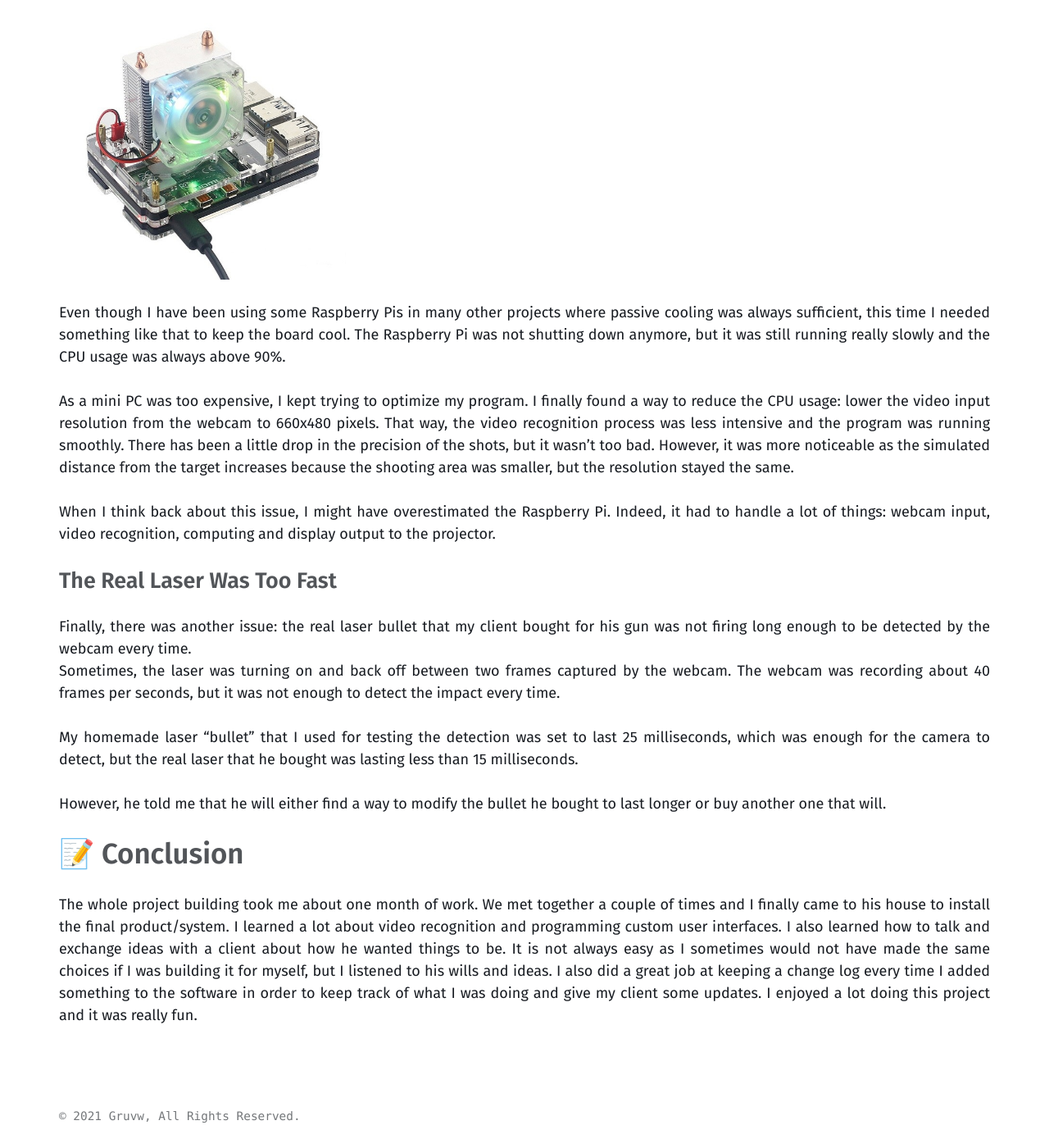
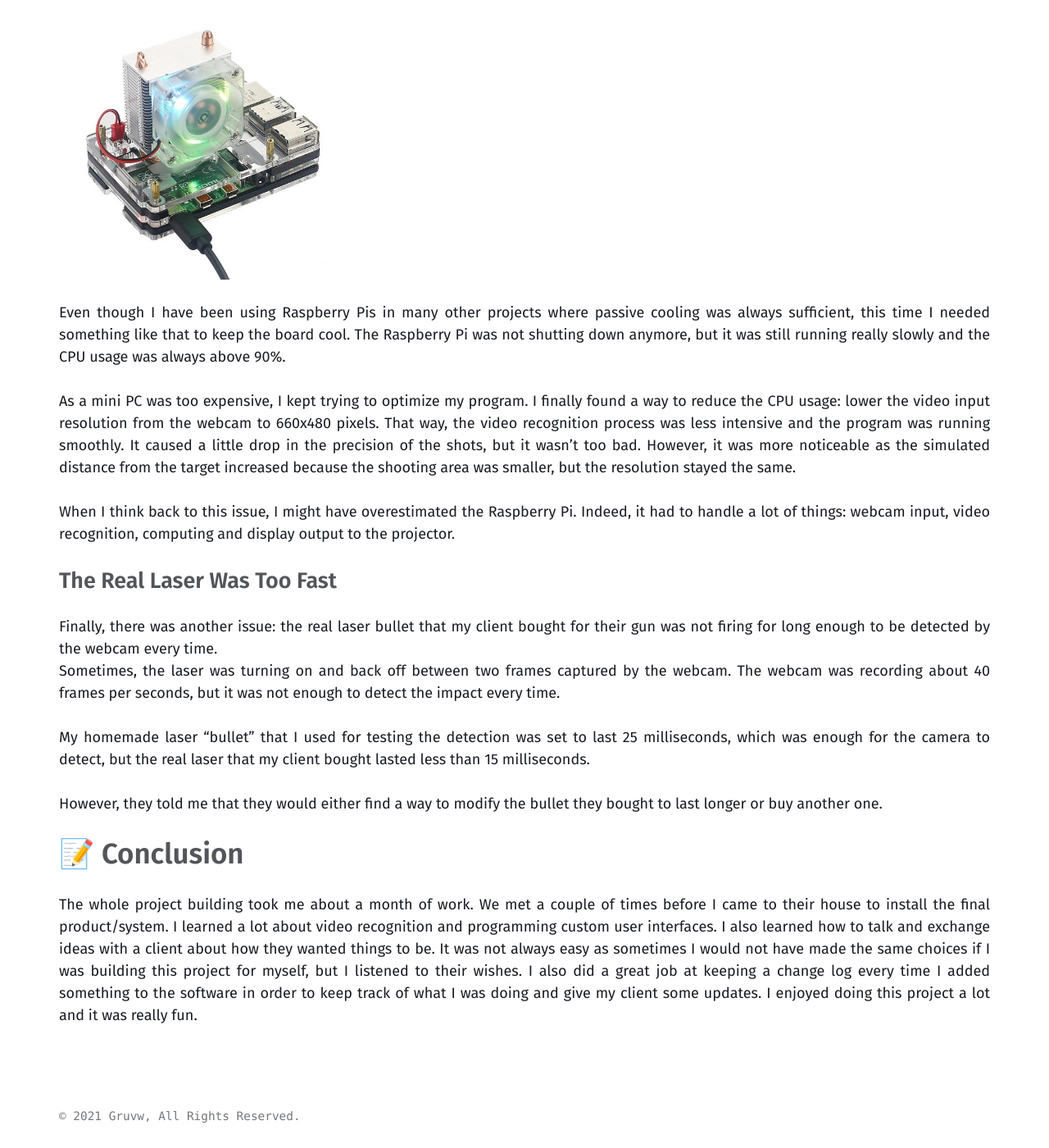
Before and after one commit to gruvw/portfolio, a Jekyll site: the page built from future_posts/2020-09-01-laser-gun-projected-target.md, in a window 1280 px wide and 1400 px high, scrolled down 12146 px. Shown: the whole window at 82% size. Built offline with Jekyll 4.4.1, drawn with Linux system fonts in a browser that asks for light colours; the table of contents is made by our own code; some of the changed text lies outside the part shown.

Commit message:
Review #4

```diff
--- a/future_posts/2020-09-01-laser-gun-projected-target.md
+++ b/future_posts/2020-09-01-laser-gun-projected-target.md
@@ -17,13 +17,13 @@ I already had a job planned for the summer 2020, but with the COVID-19 pandemic
 I was left without any way to work and gain money that summer until the day I received an email.
 It was sent by a friend of the teacher that was my mentor during my high school project [AI in video games](/2019/10/25/artificial-intelligence-in-video-games.html){:target="_blank"}.
 He had an idea and needed someone that knew how to build it.
-My teacher had recommended me since he knew my coding skills from the high school project.
+My teacher had recommended me since they knew my coding skills from the high school project.
 
-It was a bit like freelance work as he was not part of a corporation, he just wanted me to build a software for his personal use.
+It was a bit like freelance work as they were not part of a corporation, they just wanted me to build a software for their personal use.
 It was not the first time that I made money from coding: I had won some money when I was about 13 years old and arrived second place in the Grip-It robotic competition at the Leman Make.
 However, it was my first coding job where I would get paid for doing something that someone requested.
 
-It allowed me to learn how to talk to a client and understand what he wanted.
+It allowed me to learn how to talk to a client and understand what they wanted.
 I regularly made some reports containing the advancement of the project.
 It ultimately confirmed my will to work as a software engineer.
 
@@ -184,9 +184,9 @@ Below are two examples of targets:
 <img width="250px" alt="Real impact picture" src="/assets/images/posts/laser_gun_projected_target/documentation/cible_dots.png" style="border: 2px solid black;">
 <img width="250px" alt="Real impact picture" src="/assets/images/posts/laser_gun_projected_target/documentation/cible_cercle.png" style="border: 2px solid black;">
 
-I used a [Tkinter](https://docs.python.org/fr/3/library/tkinter.html) window in full screen mode sent as video output to the projector and build the user interface.
-On the main menu, I added some configuration buttons that can be used to select things like which target we want or how far from it, we want to be standing.
-I emulated the distance to a target by simply reducing the target size according to how it would be looking in real life.
+I used a [Tkinter](https://docs.python.org/fr/3/library/tkinter.html) window in full screen mode sent as video output to the projector and built the user interface.
+On the main menu, I added some configuration buttons that can be used to select things like which target we want or how far from it we want to be standing.
+I emulated the distance to a target by simply reducing the target size according to how it would look in real life.
 I also added a button to re-calibrate the camera, just in case it moved a bit.
 
 This is a small video of what the menu looked like (the user interface is in French):
@@ -195,9 +195,9 @@ This is a small video of what the menu looked like (the user interface is in Fre
   <iframe src="https://www.youtube-nocookie.com/embed/r6u0h7QLznI?rel=0" frameborder="0" allow="accelerometer; clipboard-write; encrypted-media; gyroscope; picture-in-picture" allowfullscreen></iframe>
 </div>
 
-The player interacts with the buttons by shooting directly on them in order to select the settings he wants.
-When the main menu is displayed, he can see a little thumbnail on each button showing what he has pre-selected.
-When the player is ready, he can shoot on the start button and shoot on the target.
+The player interacts with the buttons by shooting directly on them in order to select the settings they want.
+When the main menu is displayed, they can see a little thumbnail on each button showing what they have pre-selected.
+When the player is ready, they can shoot on the start button and then on the target.
 
 There are multiple "programs" available to the player, for examples: program A is a free-range, meaning that the player can freely shoot on the target, on program B the player has 5 bullets and 5 seconds to shoot...
 
@@ -214,55 +214,55 @@ This is an example of a result page:
 
 <img width="800px" alt="Real impact picture" src="/assets/images/posts/laser_gun_projected_target/documentation/score.png"  style="border: 2px solid black;">
 
-After seeing his results, the player is taken back to the home screen.
+After seeing their results, the player is taken back to the home screen.
 
 ### Saving the results to access them afterwards
 
 At the end of a game, the result page is also saved and uploaded to the cloud in order to access it later.
 I used the [MEGA](https://mega.io/) API in order to upload a screenshot of the result screen.
-The player can later use the MEGA application on his phone (for example) and see all his games.
-That way, he can analyze his mistakes and track his progress.
+The player can later use the MEGA application on their phone (for example) and see all their past games.
+That way, they can analyze their mistakes and track their progress.
 
 ### Raspberry Pi Too Weak
 
-I started to code the program on my laptop with the idea that it will run on a Raspberry Pi in the end.
+I started to code the program on my laptop with the idea that it would run on a Raspberry Pi at the end.
 However, when I first installed everything on the Raspberry Pi, it was running really slowly and the interface was lagging a lot.
 I also got heat warnings and it even shutdown on its own multiple times (to prevent overheating).
 At that point, I thought that a Raspberry Pi would not be powerful enough for this project.
 Video processing and recognition is a very resource intensive process, and I thought that I would need a real laptop or a kind of mini PC to run the software.
 
-I solved the overheating issue by buying an active cooling fan like that one:
+I solved the overheating issue by buying an active cooling fan like this one:
 
 <img width="350px" alt="Raspberry Pi heat sink" src="/assets/images/posts/laser_gun_projected_target/documentation/rpi_heat_sink.jpg" title="https://www.chipskey.cc/heat-pipe-tower-fan-5-layers-acrylic-board-raspberry-pi-4-icetower-cooling-fan-rgb-7-color-led-lighting-fan-p-10334.html">
 
-Even though I have been using some Raspberry Pis in many other projects where passive cooling was always sufficient, this time I needed something like that to keep the board cool.
+Even though I have been using Raspberry Pis in many other projects where passive cooling was always sufficient, this time I needed something like that to keep the board cool.
 The Raspberry Pi was not shutting down anymore, but it was still running really slowly and the CPU usage was always above 90%.
 
 As a mini PC was too expensive, I kept trying to optimize my program.
 I finally found a way to reduce the CPU usage: lower the video input resolution from the webcam to 660x480 pixels.
 That way, the video recognition process was less intensive and the program was running smoothly.
-There has been a little drop in the precision of the shots, but it wasn't too bad.
-However, it was more noticeable as the simulated distance from the target increases because the shooting area was smaller, but the resolution stayed the same.
+It caused a little drop in the precision of the shots, but it wasn't too bad.
+However, it was more noticeable as the simulated distance from the target increased because the shooting area was smaller, but the resolution stayed the same.
 
-When I think back about this issue, I might have overestimated the Raspberry Pi.
+When I think back to this issue, I might have overestimated the Raspberry Pi.
 Indeed, it had to handle a lot of things: webcam input, video recognition, computing and display output to the projector.
 
 ### The Real Laser Was Too Fast
 
-Finally, there was another issue: the real laser bullet that my client bought for his gun was not firing long enough to be detected by the webcam every time.
+Finally, there was another issue: the real laser bullet that my client bought for their gun was not firing for long enough to be detected by the webcam every time.
 Sometimes, the laser was turning on and back off between two frames captured by the webcam.
 The webcam was recording about 40 frames per seconds, but it was not enough to detect the impact every time.
 
-My homemade laser "bullet" that I used for testing the detection was set to last 25 milliseconds, which was enough for the camera to detect, but the real laser that he bought was lasting less than 15 milliseconds.
+My homemade laser "bullet" that I used for testing the detection was set to last 25 milliseconds, which was enough for the camera to detect, but the real laser that my client bought lasted less than 15 milliseconds.
 
-However, he told me that he will either find a way to modify the bullet he bought to last longer or buy another one that will.
+However, they told me that they would either find a way to modify the bullet they bought to last longer or buy another one.
 
 ## 📝 Conclusion
 
-The whole project building took me about one month of work.
-We met together a couple of times and I finally came to his house to install the final product/system.
+The whole project building took me about a month of work.
+We met a couple of times before I came to their house to install the final product/system.
 I learned a lot about video recognition and programming custom user interfaces.
-I also learned how to talk and exchange ideas with a client about how he wanted things to be.
-It is not always easy as I sometimes would not have made the same choices if I was building it for myself, but I listened to his wills and ideas.
+I also learned how to talk and exchange ideas with a client about how they wanted things to be.
+It was not always easy as sometimes I would not have made the same choices if I was building this project for myself, but I listened to their wishes.
 I also did a great job at keeping a change log every time I added something to the software in order to keep track of what I was doing and give my client some updates.
-I enjoyed a lot doing this project and it was really fun.
+I enjoyed doing this project a lot and it was really fun.
```
Also changed, not shown: other parts of future_posts/2020-09-01-laser-gun-projected-target.md (+5 -5 lines).
